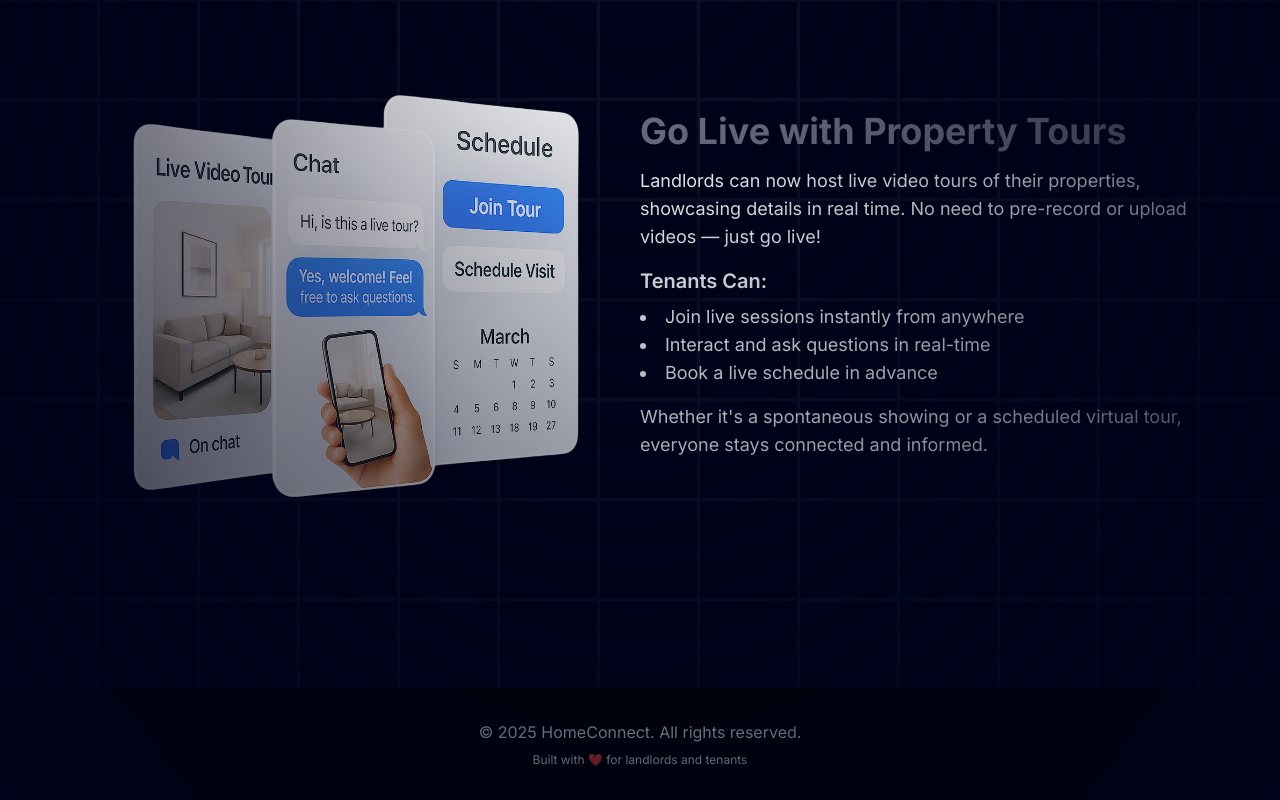
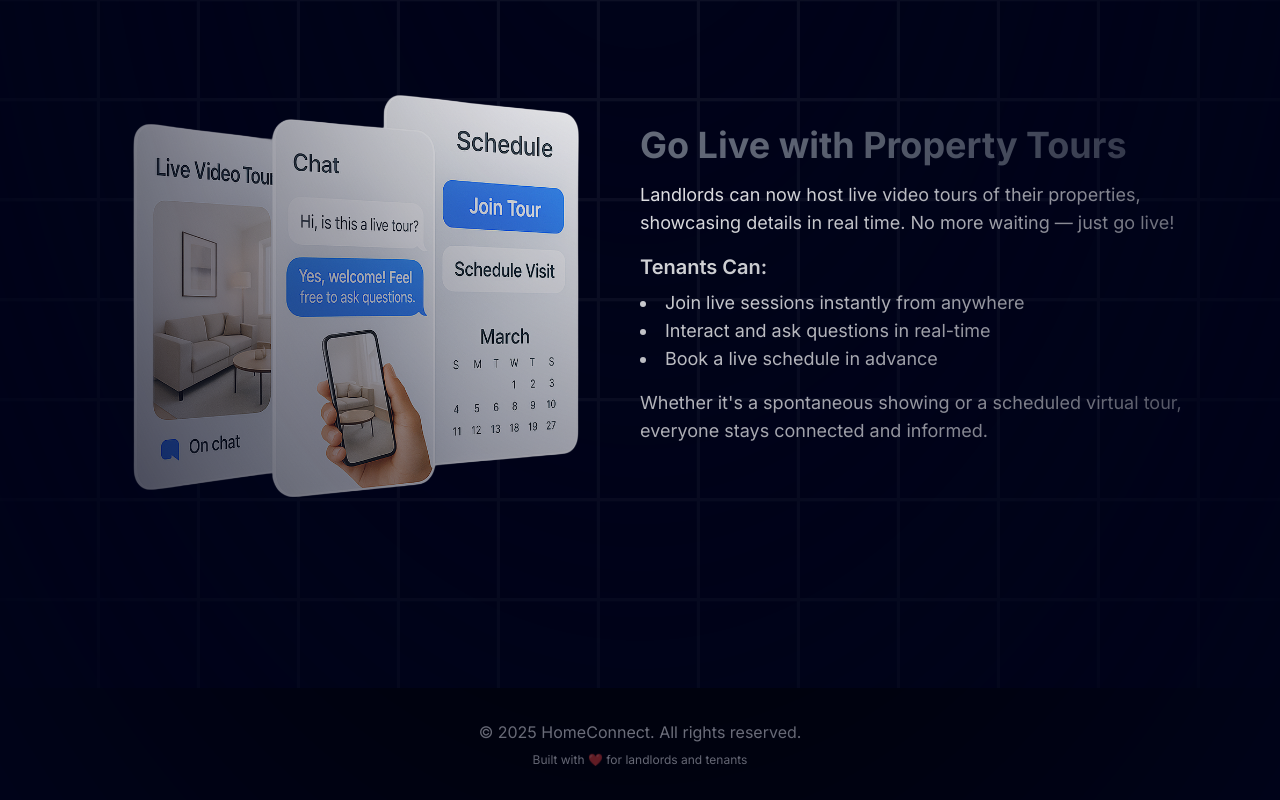
Before and after one commit to Tobby-pro/New_Rental_Stack, a Next.js app in the folder frontend/: page / in a window 1280 px wide. Shown: the part 1342-2142 px from the top of the page. Built offline with nearby package versions, Linux system fonts and the light colour scheme; no server answers.

Commit message:
Fix ESLint config and TS props for Vercel

```diff
--- a/frontend/app/layout.tsx
+++ b/frontend/app/layout.tsx
@@ -1,17 +1,19 @@
-// app/layout.tsx
-import { Inter } from "next/font/google";
-import ThemeWrapper from "./ThemeWrapper";
-import { UserProvider } from "@/context/UserContext";
-import Header from "@/components/Header";
-import AuthModal from "@/components/AuthModal";
-import "@/styles/globals.css";
+'use client'; // required since you're using client hooks inside layout
 
-const inter = Inter({ subsets: ["latin"] });
+import { Inter } from 'next/font/google';
+import ThemeWrapper from './ThemeWrapper';
+import { UserProvider } from '@/context/UserContext';
+import Header from '@/components/Header';
+import AuthModal from '@/components/AuthModal';
+import '@/styles/globals.css';
+import { Suspense } from 'react';
+
+const inter = Inter({ subsets: ['latin'] });
 
 export const metadata = {
-  title: "Dirent",
+  title: 'dirent',
   description:
-    "Experience a stress-free rental search. Our app connects you directly with landlords, offering transparent listings and secure communication. Find your perfect place, the simple and efficient way.",
+    'Experience a stress-free rental search. Our app connects you directly with landlords, offering transparent listings and secure communication. Find your perfect place, the simple and efficient way.',
 };
 
 export default function RootLayout({
@@ -20,18 +22,19 @@ export default function RootLayout({
   children: React.ReactNode;
 }) {
   return (
-    // 👇 Add suppressHydrationWarning to fix mismatch on <html>
     <html lang="en" suppressHydrationWarning>
       <body className={inter.className}>
         <UserProvider>
           <ThemeWrapper
             attribute="class"
-            defaultTheme="dark"              // or "system", up to you
+            defaultTheme="dark"
             enableSystem={true}
             disableTransitionOnChange={true}
           >
             <Header />
-            <AuthModal />
+            <Suspense fallback={null}>
+              <AuthModal />
+            </Suspense>
             {children}
           </ThemeWrapper>
         </UserProvider>
--- a/frontend/components/Hero.tsx
+++ b/frontend/components/Hero.tsx
@@ -112,7 +112,7 @@ const Hero = () => {
         <div className="flex-1 text-center lg:text-left">
           <h2 className="text-3xl md:text-4xl font-bold mb-4 text-gray-500">Go Live with Property Tours</h2>
           <p className="text-base md:text-lg mb-4">
-            Landlords can now host live video tours of their properties, showcasing details in real time. No need to pre-record or upload videos — just go live!
+            Landlords can now host live video tours of their properties, showcasing details in real time. No more waiting — just go live!
           </p>
           <h3 className="text-xl font-semibold mb-2">Tenants Can:</h3>
           <ul className="text-sm md:text-lg list-disc list-inside text-left mb-4">
```
